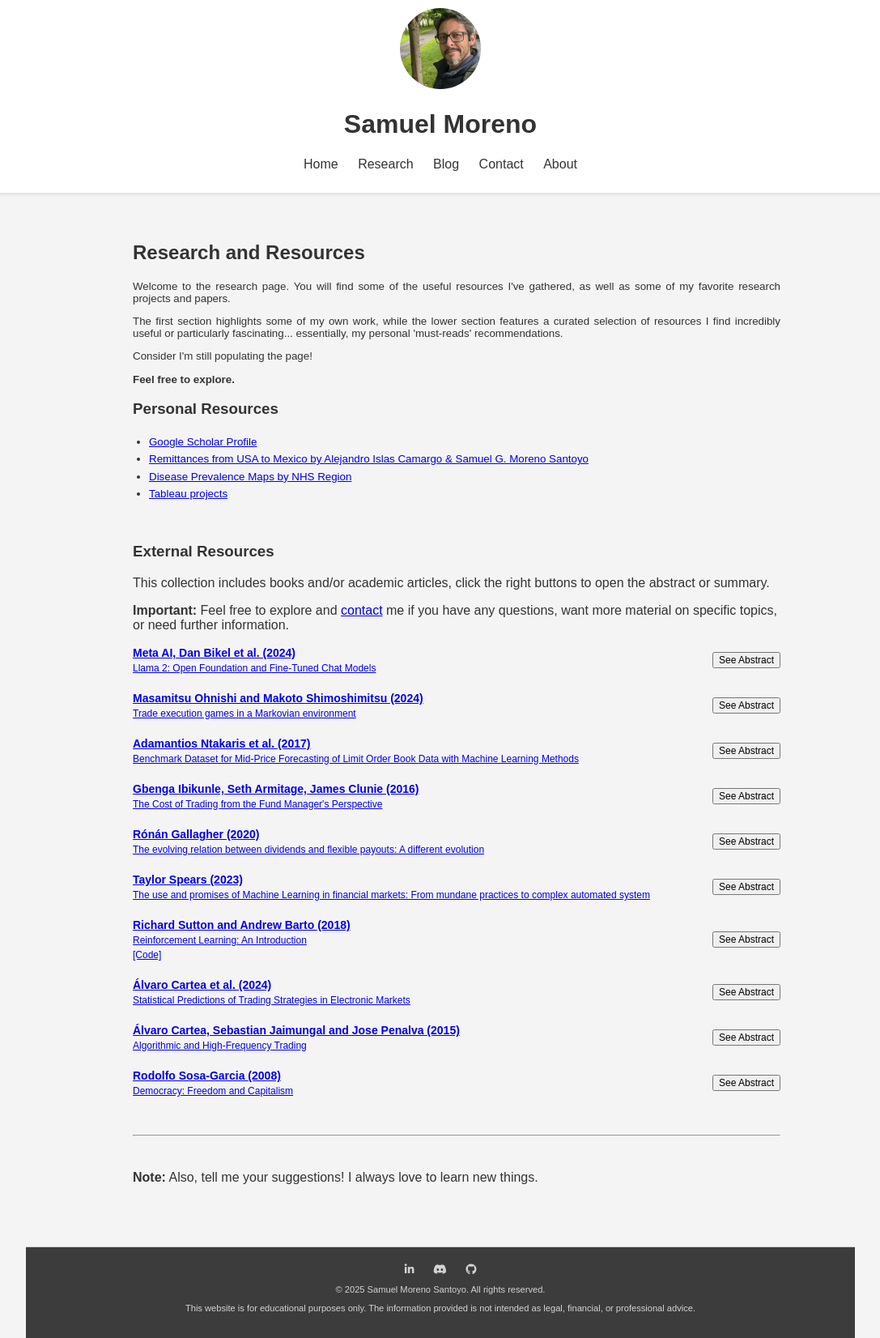
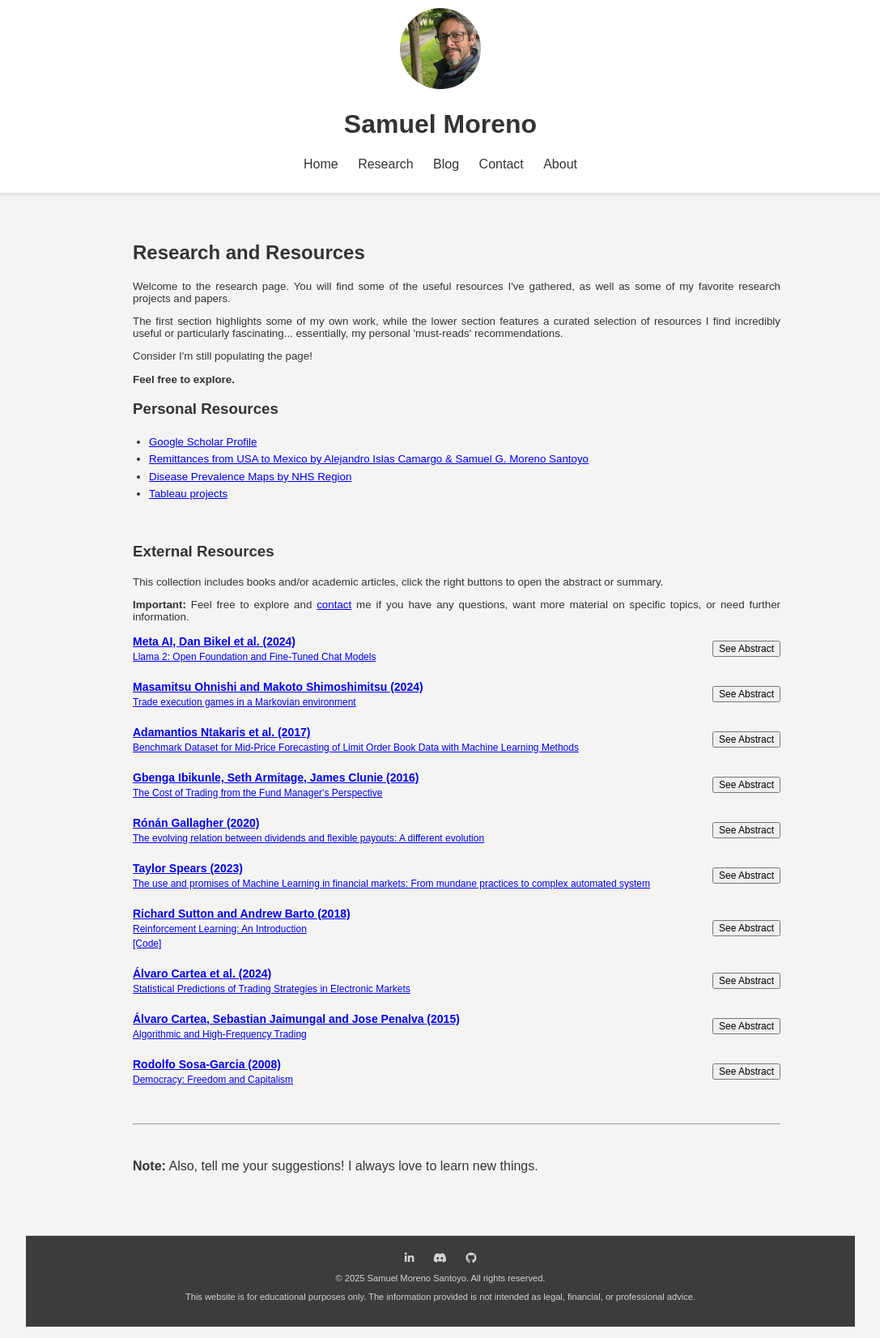
Before and after one commit to GregSom-MSc/GregSom-MSc.github.io, a Jekyll site: the page built from research.html, in a window 1280 px wide. Shown: the whole page at 81% size, without its empty margins (96-1183 px from the left). Built offline with Jekyll 4.4.1, drawn with Linux system fonts in a browser that asks for light colours.

Commit message:
Update research.html

```diff
--- a/research.html
+++ b/research.html
@@ -40,9 +40,11 @@ title: Research
         <br>
 
         <h3>External Resources</h3>
+        <div style="text-align: justify; font-size: smaller;">
         <p>This collection includes books and/or academic articles, click the right buttons to open the abstract or summary. </p>
 
         <p><b>Important:</b> Feel free to explore and <a href="https://GregSom-MSc.github.io/contact">contact</a> me if you have any questions, want more material on specific topics, or need further information.</p>
+         </div>
 
         <div id="resources"></div>
 
```
